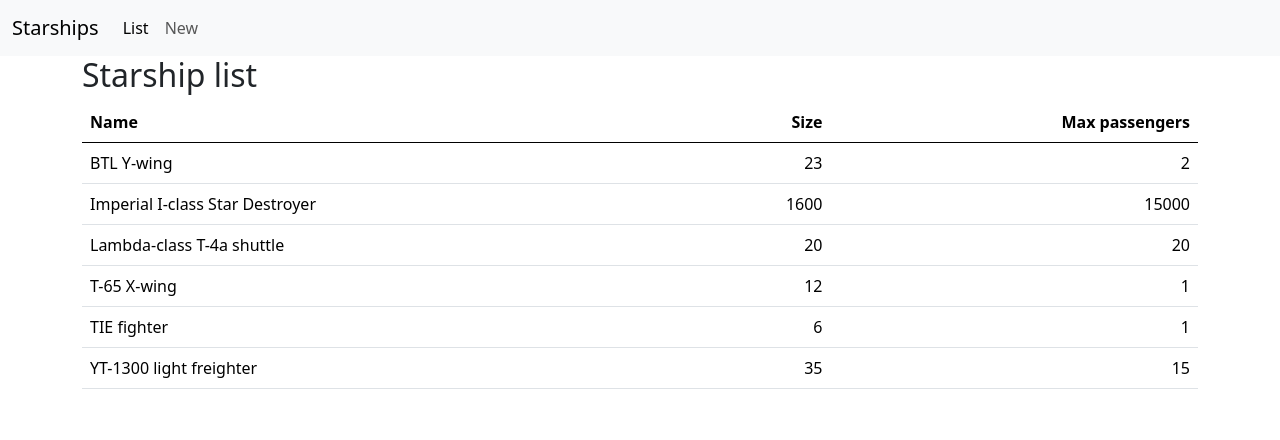
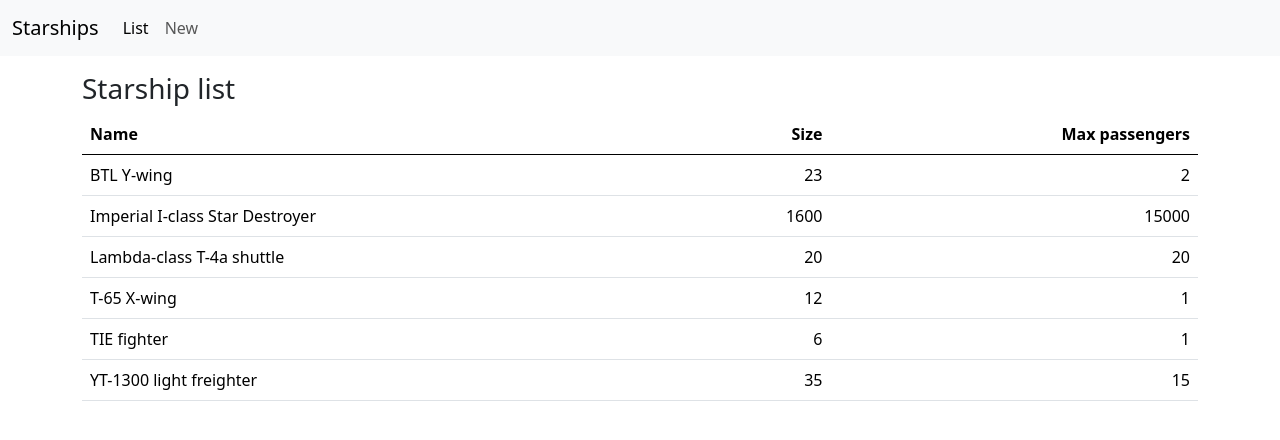
Before and after one commit to sboursault/starships, a Django app: page / in a window 1280 px wide. Shown: the top 440 px of the page. Run offline with Django 4.2, Linux system fonts and the light colour scheme; data comes from the database, SQL or seed files in the repository; some libraries are stand-ins or nearby versions.

Commit message:
css : add spacing

```diff
--- a/django_tuto_root/django_tuto_site/templates/base.html
+++ b/django_tuto_root/django_tuto_site/templates/base.html
@@ -13,9 +13,16 @@
     {% bootstrap_messages %}
 
     <style>
+
+        .container:not(:first-child),
+        .row:not(:first-child) {
+            margin-top: 1rem;
+        }
+
         th {
             border-bottom: 1px black solid;
         }
+
     </style>
 </head>
 <body>
--- a/django_tuto_root/starships/templates/starships/add_starship.html
+++ b/django_tuto_root/starships/templates/starships/add_starship.html
@@ -5,7 +5,7 @@
 
 <div class="container">
 
-    <h2>New starship</h2>
+    <h1 class="h3">New starship</h1>
 
     {% if submitted %}
     <p class="success">Starship created.</p>
--- a/django_tuto_root/starships/templates/starships/starship_list.html
+++ b/django_tuto_root/starships/templates/starships/starship_list.html
@@ -4,7 +4,7 @@
 
 <div class="container">
 
-    <h2>Starship list</h2>
+    <h1 class="h3">Starship list</h1>
 
     <table class="table">
         <tr>
```
